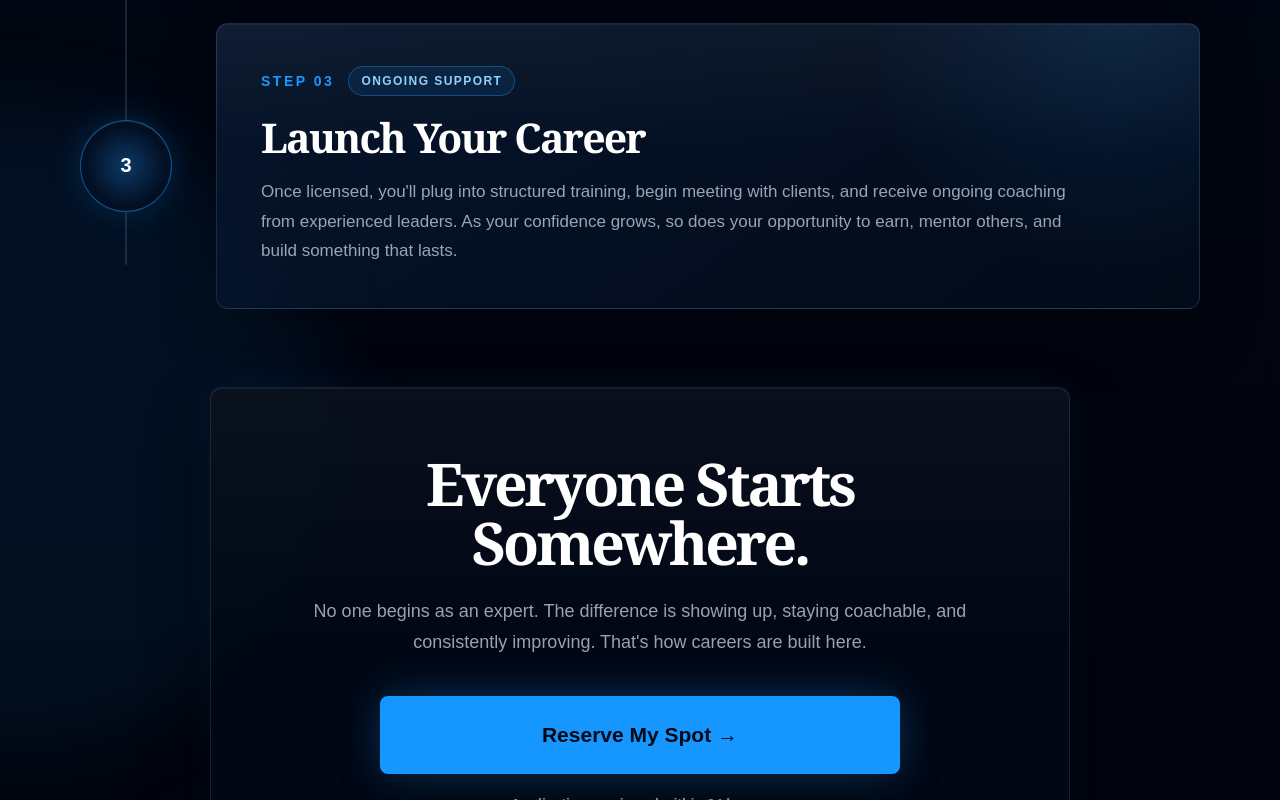
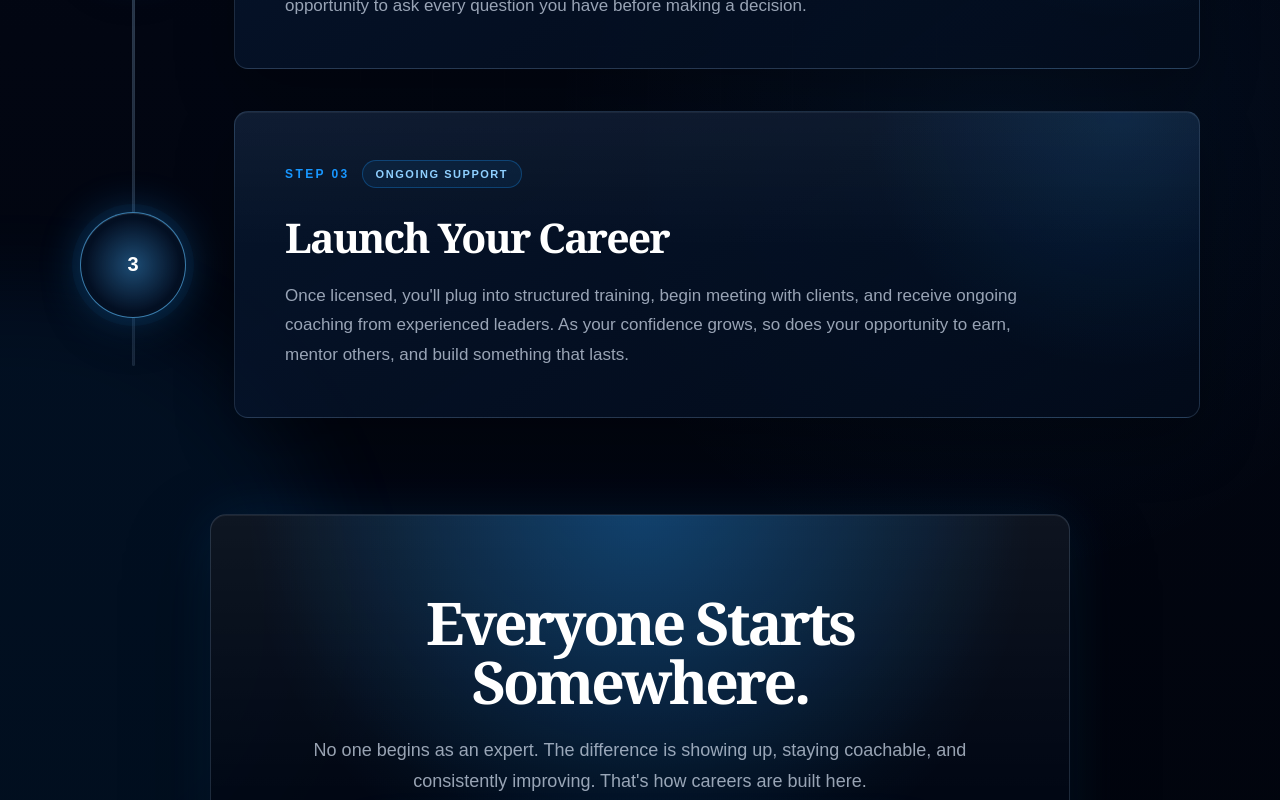
Before and after one commit to haynesjackson83-cyber/giddens-recruiting-funnel, a Next.js app: page / in a window 1280 px wide. Shown: the part 9260-10060 px from the top of the page. Built offline with nearby package versions, Linux system fonts and the light colour scheme.

Commit message:
Polish career journey section styling

```diff
--- a/src/components/career-journey/CareerJourney.module.css
+++ b/src/components/career-journey/CareerJourney.module.css
@@ -4,11 +4,26 @@
   isolation: isolate;
   overflow: hidden;
   width: 100%;
-  padding: 118px 32px 128px;
+  padding: 136px 32px 146px;
   color: #f8fbff;
   background:
-    radial-gradient(circle at 50% 0%, rgba(24, 151, 255, 0.12), transparent 32rem),
+    radial-gradient(circle at 50% 8%, rgba(24, 151, 255, 0.16), transparent 34rem),
+    radial-gradient(circle at 78% 54%, rgba(24, 151, 255, 0.07), transparent 28rem),
     linear-gradient(180deg, #050b17 0%, #020612 50%, #01040c 100%);
+}
+
+.section::before {
+  content: "";
+  position: absolute;
+  inset: 0;
+  z-index: -1;
+  opacity: 0.22;
+  pointer-events: none;
+  background-image:
+    linear-gradient(rgba(255, 255, 255, 0.032) 1px, transparent 1px),
+    linear-gradient(90deg, rgba(255, 255, 255, 0.026) 1px, transparent 1px);
+  background-size: 72px 72px;
+  mask-image: radial-gradient(circle at 50% 42%, black, transparent 68%);
 }
 
 .topGlow,
@@ -90,21 +105,22 @@
 
 .timeline {
   position: relative;
-  margin-top: 82px;
+  margin-top: 96px;
   display: grid;
-  grid-template-columns: 92px minmax(0, 1fr);
-  column-gap: 44px;
+  grid-template-columns: 106px minmax(0, 1fr);
+  column-gap: 48px;
 }
 
 .timelineRail {
   position: absolute;
-  top: 44px;
-  bottom: 44px;
-  left: 45px;
-  width: 2px;
+  top: 52px;
+  bottom: 52px;
+  left: 52px;
+  width: 3px;
   overflow: hidden;
   border-radius: 999px;
-  background: rgba(133, 174, 214, 0.18);
+  background: linear-gradient(180deg, rgba(133, 174, 214, 0.16), rgba(133, 174, 214, 0.3), rgba(133, 174, 214, 0.14));
+  box-shadow: inset 0 0 0 1px rgba(255, 255, 255, 0.025);
 }
 
 .timelineFill {
@@ -112,21 +128,22 @@
   width: 100%;
   height: calc(var(--timeline-progress) * 100%);
   border-radius: inherit;
-  background: linear-gradient(180deg, #1897ff, rgba(72, 181, 255, 0.35));
-  box-shadow: 0 0 24px rgba(24, 151, 255, 0.45);
+  background: linear-gradient(180deg, #72c8ff 0%, #1897ff 48%, rgba(72, 181, 255, 0.46) 100%);
+  box-shadow: 0 0 18px rgba(24, 151, 255, 0.46), 0 0 34px rgba(24, 151, 255, 0.24);
+  animation: timelinePulse 3.8s ease-in-out infinite;
 }
 
 .milestoneList {
   grid-column: 1 / -1;
   display: grid;
-  gap: 34px;
+  gap: 42px;
 }
 
 .milestone {
   position: relative;
   display: grid;
-  grid-template-columns: 92px minmax(0, 1fr);
-  column-gap: 44px;
+  grid-template-columns: 106px minmax(0, 1fr);
+  column-gap: 48px;
   align-items: center;
   opacity: 0;
   transform: translateY(24px);
@@ -138,16 +155,20 @@
 .marker {
   position: relative;
   z-index: 1;
-  width: 92px;
-  height: 92px;
+  width: 106px;
+  height: 106px;
   display: grid;
   place-items: center;
-  border: 1px solid rgba(24, 151, 255, 0.52);
+  border: 1px solid rgba(92, 190, 255, 0.62);
   border-radius: 999px;
   background:
-    radial-gradient(circle, rgba(24, 151, 255, 0.28), rgba(3, 15, 34, 0.94) 62%),
+    radial-gradient(circle, rgba(72, 181, 255, 0.34), rgba(3, 15, 34, 0.95) 64%),
     #06152c;
-  box-shadow: inset 0 1px 0 rgba(255, 255, 255, 0.08), 0 0 34px rgba(24, 151, 255, 0.2);
+  box-shadow:
+    inset 0 1px 0 rgba(255, 255, 255, 0.1),
+    0 0 0 8px rgba(24, 151, 255, 0.045),
+    0 0 42px rgba(24, 151, 255, 0.32),
+    0 18px 42px rgba(0, 0, 0, 0.24);
 }
 
 .marker span {
@@ -160,14 +181,14 @@
 .card {
   position: relative;
   overflow: hidden;
-  padding: 42px 44px;
-  border: 1px solid rgba(133, 174, 214, 0.18);
-  border-radius: 12px;
+  padding: 48px 50px;
+  border: 1px solid rgba(133, 174, 214, 0.2);
+  border-radius: 14px;
   background:
     linear-gradient(180deg, rgba(255, 255, 255, 0.04), transparent 45%),
     radial-gradient(circle at 92% 0%, rgba(24, 151, 255, 0.13), transparent 16rem),
     linear-gradient(145deg, rgba(7, 24, 50, 0.78), rgba(3, 12, 28, 0.72));
-  box-shadow: inset 0 1px 0 rgba(255, 255, 255, 0.05), 0 24px 58px rgba(0, 0, 0, 0.28);
+  box-shadow: inset 0 1px 0 rgba(255, 255, 255, 0.055), 0 24px 58px rgba(0, 0, 0, 0.28);
   transition: border-color 220ms ease, box-shadow 220ms ease, transform 220ms ease;
 }
 
@@ -175,63 +196,82 @@
   display: flex;
   flex-wrap: wrap;
   align-items: center;
-  gap: 14px;
-  margin-bottom: 20px;
+  gap: 12px;
+  margin-bottom: 28px;
 }
 
 .stepLabel {
   margin: 0;
   color: #1897ff;
   font-family: Arial, Helvetica, sans-serif;
-  font-size: 14px;
+  font-size: 12px;
   font-weight: 900;
-  letter-spacing: 0.18em;
+  letter-spacing: 0.2em;
   line-height: 1;
 }
 
 .badge {
   display: inline-flex;
   align-items: center;
-  min-height: 30px;
-  padding: 7px 12px;
-  border: 1px solid rgba(24, 151, 255, 0.38);
+  justify-content: center;
+  min-width: 124px;
+  min-height: 28px;
+  padding: 7px 13px;
+  border: 1px solid rgba(24, 151, 255, 0.3);
   border-radius: 999px;
   color: #8fd0ff;
-  background: rgba(24, 151, 255, 0.1);
+  background: rgba(24, 151, 255, 0.075);
   font-family: Arial, Helvetica, sans-serif;
-  font-size: 12px;
+  font-size: 11px;
   font-weight: 900;
-  letter-spacing: 0.12em;
+  letter-spacing: 0.14em;
 }
 
 .card h3 {
-  margin: 0 0 18px;
+  margin: 0 0 22px;
   color: #ffffff;
   font-family: Georgia, "Times New Roman", serif;
   font-size: clamp(32px, 3.2vw, 46px);
-  font-weight: 700;
+  font-weight: 800;
   letter-spacing: -0.045em;
   line-height: 1.05;
 }
 
 .card p:last-child {
   margin: 0;
-  max-width: 820px;
+  max-width: 760px;
   color: rgba(210, 222, 238, 0.72);
   font-family: Arial, Helvetica, sans-serif;
   font-size: 17px;
-  line-height: 1.76;
+  line-height: 1.72;
 }
 
 .successBlock {
+  position: relative;
+  overflow: hidden;
   width: min(860px, 100%);
-  margin: 78px auto 0;
-  padding: 66px 70px 58px;
-  border: 1px solid rgba(133, 174, 214, 0.16);
-  border-radius: 12px;
-  background: linear-gradient(180deg, rgba(255, 255, 255, 0.032), transparent 52%), rgba(2, 9, 22, 0.84);
-  box-shadow: inset 0 1px 0 rgba(255, 255, 255, 0.05), 0 26px 68px rgba(0, 0, 0, 0.32), 0 0 32px rgba(24, 151, 255, 0.07);
+  margin: 96px auto 0;
+  padding: 78px 78px 68px;
+  border: 1px solid rgba(154, 194, 230, 0.18);
+  border-radius: 16px;
+  background:
+    radial-gradient(circle at 50% -10%, rgba(24, 151, 255, 0.18), transparent 24rem),
+    linear-gradient(180deg, rgba(255, 255, 255, 0.052), transparent 54%),
+    rgba(2, 9, 22, 0.86);
+  box-shadow:
+    inset 0 1px 0 rgba(255, 255, 255, 0.07),
+    0 34px 84px rgba(0, 0, 0, 0.38),
+    0 0 54px rgba(24, 151, 255, 0.12);
   text-align: center;
+}
+
+.successBlock::before {
+  content: "";
+  position: absolute;
+  inset: -1px;
+  z-index: -1;
+  border-radius: inherit;
+  background: radial-gradient(circle at 50% 0%, rgba(24, 151, 255, 0.22), transparent 58%);
 }
 
 .successBlock h3 {
@@ -254,17 +294,20 @@
 }
 
 .primaryAction {
-  width: min(520px, 100%);
-  min-height: 78px;
-  margin: 38px auto 0;
+  width: min(560px, 100%);
+  min-height: 84px;
+  margin: 46px auto 0;
   display: inline-flex;
   align-items: center;
   justify-content: center;
   padding: 18px 24px;
-  border-radius: 8px;
+  border-radius: 10px;
   color: #010816;
   background: #1597ff;
-  box-shadow: 0 0 44px rgba(21, 151, 255, 0.3), 0 18px 42px rgba(0, 0, 0, 0.28);
+  box-shadow:
+    inset 0 1px 0 rgba(255, 255, 255, 0.22),
+    0 0 48px rgba(21, 151, 255, 0.32),
+    0 22px 46px rgba(0, 0, 0, 0.32);
   font-family: Arial, Helvetica, sans-serif;
   font-size: 21px;
   font-weight: 900;
@@ -278,6 +321,17 @@
   color: rgba(210, 222, 238, 0.62);
   font-size: 14px;
   font-weight: 700;
+}
+
+@keyframes timelinePulse {
+  0%,
+  100% {
+    filter: drop-shadow(0 0 4px rgba(24, 151, 255, 0.32));
+  }
+
+  50% {
+    filter: drop-shadow(0 0 10px rgba(72, 181, 255, 0.48));
+  }
 }
 
 .revealHeader,
@@ -308,7 +362,7 @@
 
 @media (max-width: 760px) {
   .section {
-    padding: 88px 20px 98px;
+    padding: 102px 20px 112px;
   }
 
   .eyebrow {
@@ -327,29 +381,29 @@
   }
 
   .timeline {
-    margin-top: 58px;
+    margin-top: 68px;
     display: block;
   }
 
   .timelineRail {
-    top: 36px;
-    bottom: 36px;
-    left: 30px;
+    top: 38px;
+    bottom: 38px;
+    left: 34px;
   }
 
   .milestoneList {
-    gap: 26px;
+    gap: 32px;
   }
 
   .milestone {
-    grid-template-columns: 62px minmax(0, 1fr);
-    column-gap: 18px;
+    grid-template-columns: 70px minmax(0, 1fr);
+    column-gap: 20px;
     align-items: start;
   }
 
   .marker {
-    width: 62px;
-    height: 62px;
+    width: 70px;
+    height: 70px;
   }
 
   .marker span {
@@ -357,7 +411,7 @@
   }
 
   .card {
-    padding: 30px 24px;
+    padding: 34px 26px;
   }
 
   .card h3 {
@@ -370,8 +424,8 @@
   }
 
   .successBlock {
-    margin-top: 58px;
-    padding: 52px 28px 48px;
+    margin-top: 70px;
+    padding: 58px 28px 52px;
   }
 
   .successBlock p {
@@ -380,22 +434,22 @@
 
   .primaryAction {
     width: 100%;
-    min-height: 72px;
+    min-height: 76px;
     font-size: 18px;
   }
 }
 
 @media (hover: hover) and (pointer: fine) {
   .card:hover {
-    border-color: rgba(24, 151, 255, 0.72);
-    box-shadow: inset 0 1px 0 rgba(255, 255, 255, 0.06), 0 34px 74px rgba(0, 0, 0, 0.34), 0 0 34px rgba(24, 151, 255, 0.14);
+    border-color: rgba(24, 151, 255, 0.66);
+    box-shadow: inset 0 1px 0 rgba(255, 255, 255, 0.065), 0 30px 70px rgba(0, 0, 0, 0.32), 0 0 30px rgba(24, 151, 255, 0.13);
     transform: translateY(-5px);
   }
 
   .primaryAction:hover,
   .primaryAction:focus-visible {
-    background: #42aeff;
-    box-shadow: 0 0 58px rgba(21, 151, 255, 0.42), 0 20px 44px rgba(0, 0, 0, 0.3), 0 0 0 4px rgba(21, 151, 255, 0.18);
+    background: #4ab4ff;
+    box-shadow: inset 0 1px 0 rgba(255, 255, 255, 0.24), 0 0 62px rgba(21, 151, 255, 0.42), 0 24px 50px rgba(0, 0, 0, 0.34), 0 0 0 4px rgba(21, 151, 255, 0.16);
     transform: translateY(-3px);
   }
 }
@@ -413,6 +467,7 @@
 
   .timelineFill {
     height: 100%;
+    animation: none;
   }
 
   .card:hover,
```
